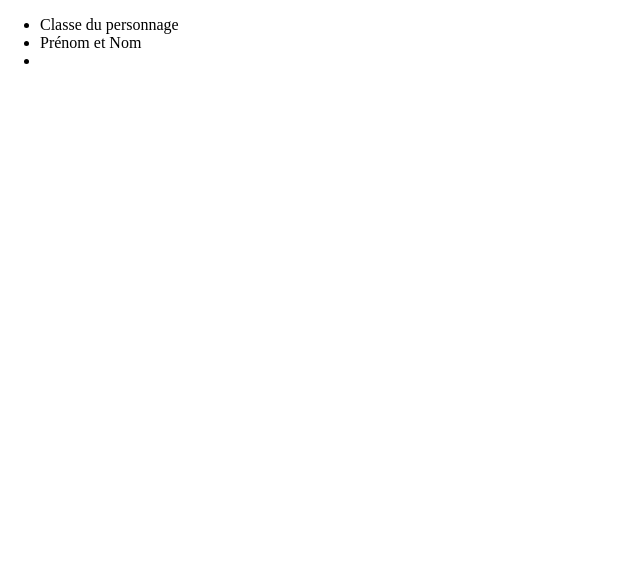
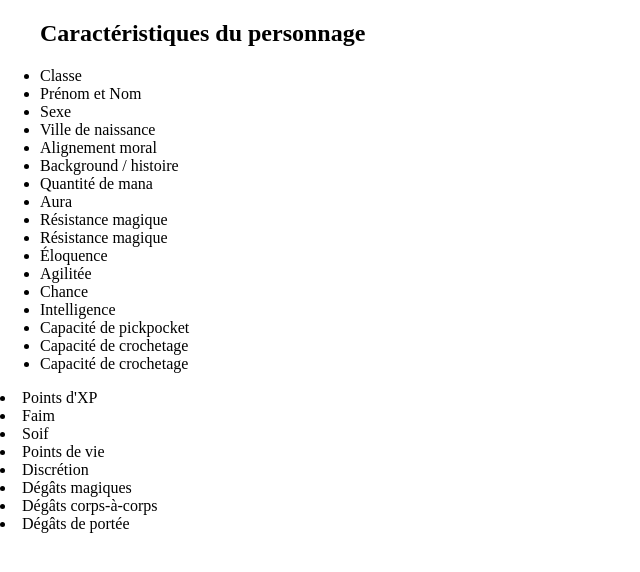
Before and after one commit to FluffyFuzz/herocraft, a plain HTML site: page index.html in a window 1280 px wide. Shown: the whole page, without its empty margins (0-640 px from the left). Drawn offline with nearby package versions, Linux system fonts and the light colour scheme.

Commit message:
caractéristiques personnages tels que brainstorm sont toutes rentrées dans le html sous forme de liste

```diff
--- a/index.html
+++ b/index.html
@@ -22,18 +22,92 @@ Documentation -> https://threejs.org/manual/#installation
 </head>
 
 <body class="...">
+    <!-- Partie à gauche : -->
     <ul id="ul-caracteristiques"> <!-- Ce sera pas nécesserement des "label", souvent ça va etre une liste de choix, changer plus tard au besoin -->
+        <h2>Caractéristiques du personnage</h2>
+        <!-- Premièrement, les stats sans allocation des points de stats : -->
         <li>
-            <label for="classe">Classe du personnage</label>
+            <label for="classe">Classe</label>
         </li>
         <li>
             <label for="nom-complet">Prénom et Nom</label>
         </li>
         <li>
+            <label for="sexe">Sexe</label>
+        </li>
+        <li>
+            <label for="ville-naissance">Ville de naissance</label> <!-- Les choix sont afficher comme ça : "ville, pays". Comme ça l'utilisateur choisit la ville et le pays en même temps -->
+        </li>
+        <li>
+            <label for="alignement">Alignement moral</label> <!-- Sera pas un label, plutôt un boutton que lorsqu'on clique dessus on voit un diagramme comme elui dans le word qui s'affiche dans la zone de bas de page. Et selon les valeurs choisies par l'utilisateur, le champ diffère entre héros, gentil, neutre, vicieux, villain, diabolique, etc.., quelque chose comme ça -->
+        </li>
+        <li>
+            <label for="background">Background / histoire</label> <!-- Champ dans lequel l'utilisateur peut inventer ce qu'il veut sur le background de son personnage -->
+        </li>
+        <li>
+            <label for="mana">Quantité de mana</label>
+        </li>
+        <!-- Deuxièmement, les stats où il faut répartir les points de stats : -->
+         <!-- Les personnages de certaines classes pourrait starter avec un buff dans certaine catégories (faut que ça reste équilibré) -->
+        <li>
+            <label for="aura">Aura</label> <!-- aura, charisme ou charme, faut choisir lequel est le meilleur -->
+        </li>
+         <li>
+            <label for="resistance-magique">Résistance magique</label>
+        </li>
+        <li>
+            <label for="resistance-physique">Résistance magique</label>
+        </li>
+        <li>
+            <label for="eloquence">Éloquence</label> <!-- voir si on laisse ou non, on pourrait l'inclure dans l'aura -->
+        </li>
+        <li>
+            <label for="agilite">Agilitée</label>
+        </li>
 
+        <li>
+            <label for="Chance">Chance</label>
+        </li>
+        <li>
+            <label for="intelligence">Intelligence</label> <!-- on pourrait l'appeler "ruse" aussi -->
+        </li>
+        <li>
+            <label for="pickpocket">Capacité de pickpocket</label>
+        </li>
+        <li>
+            <label for="crochetage">Capacité de crochetage</label>
+        </li>
+        <li>
+            <label for="crochetage">Capacité de crochetage</label> <!-- Faut un tel nombre de points pour telle capacité, certaines capacités peuvent coûter moins chères pour telle classe. Par exemple, capacité d'escalade coûte moins cher pour assassin ou parler aux animaux coûte moins cher pour elfe-->
         </li>
 
     </ul>
+    <!-- Partie en bas (Stats non-modifiables directement par l'utilisateur. Ce sera pas des labels, et sûrement pas sous forme de li non-plus, à modifier) : -->
+    <li>
+        <label for="xp">Points d'XP</label> <!-- Est toutjours de 0 car tous les utilisateurs commencent à 0 -->
+    </li>
+    <li>
+        <label for="faim">Faim</label> <!-- Clarification : pas l'état actuel de la faim, plutôt la capacité maximale de la jauge de faim. Ce champ dépend strictement de la classe choisie par l'utilisateur -->
+    </li>
+    <li>
+        <label for="soif">Soif</label> <!-- Clarification : pas l'état actuel de la soif, plutôt la capacité maximale de la jauge de soif. Ce champ dépend strictement de la classe choisie par l'utilisateur -->
+    </li>
+    <li>
+        <label for="vie">Points de vie</label> <!-- Clarification : pas le nombre actuel de points de vie, plutôt le nombre de points de vie maximal. Ce champ dépend strictement de la classe choisie par l'utilisateur -->
+    </li>
+    <li>
+        <label for="discretion">Discrétion</label> <!-- Ce champ dépend strictement de la classe choisie par l'utilisateur -->
+    </li>
+    <li>
+        <label for="degats-magiques">Dégâts magiques</label> <!-- Ce champ dépend strictement de la classe choisie par l'utilisateur -->
+    </li>
+    <li>
+        <label for="degats-cac">Dégâts corps-à-corps</label> <!-- Ce champ dépend strictement de la classe choisie par l'utilisateur -->
+    </li>
+    <li>
+        <label for="degats-portee">Dégâts de portée</label> <!-- Ce champ dépend strictement de la classe choisie par l'utilisateur -->
+    </li>
+    <!-- Voir si on ajoute la partie des stats physiques (facial features, taille, pilosité, etc...) -->
     <script type="module" src="./js/main.js"></script>
 </body>
 </html>
```
